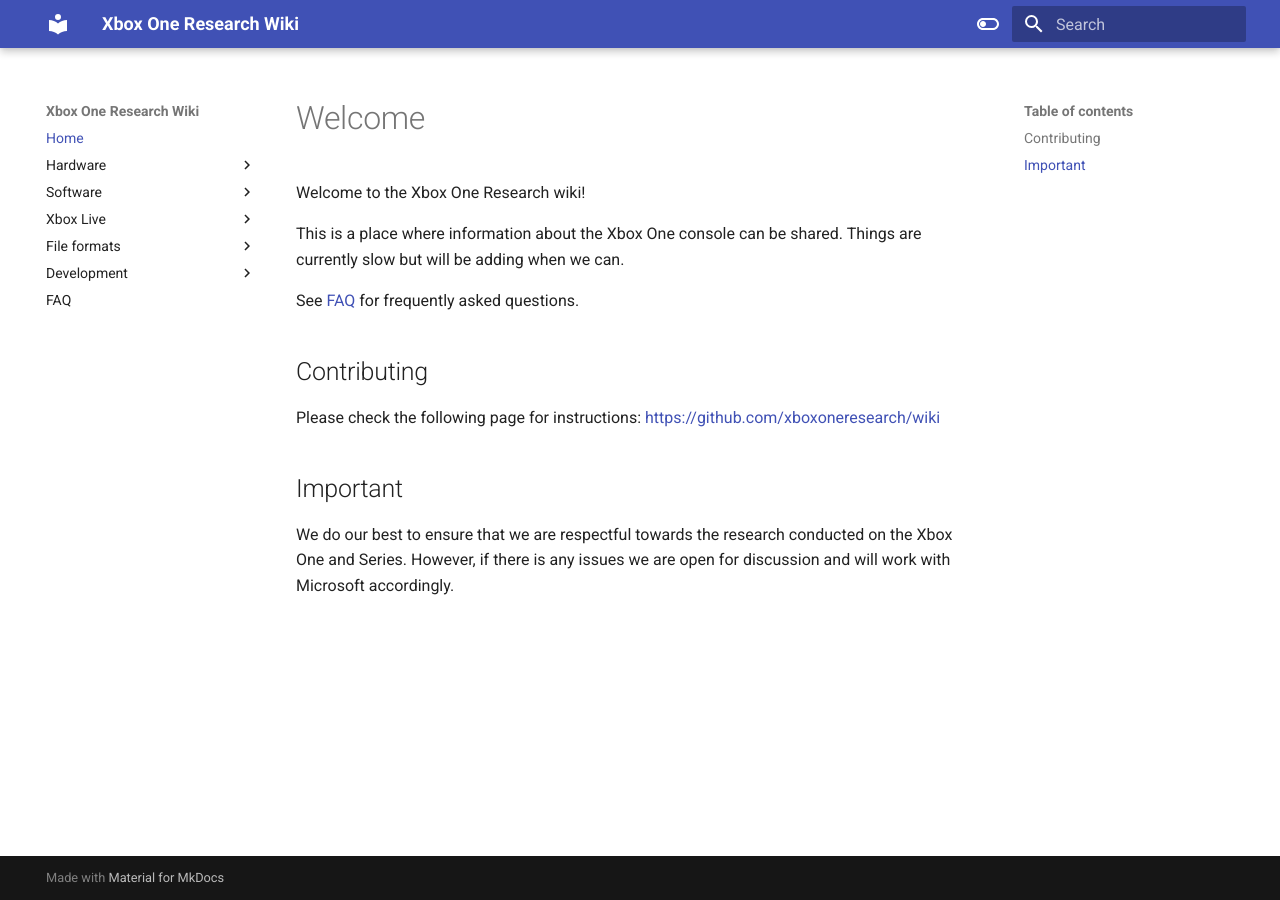
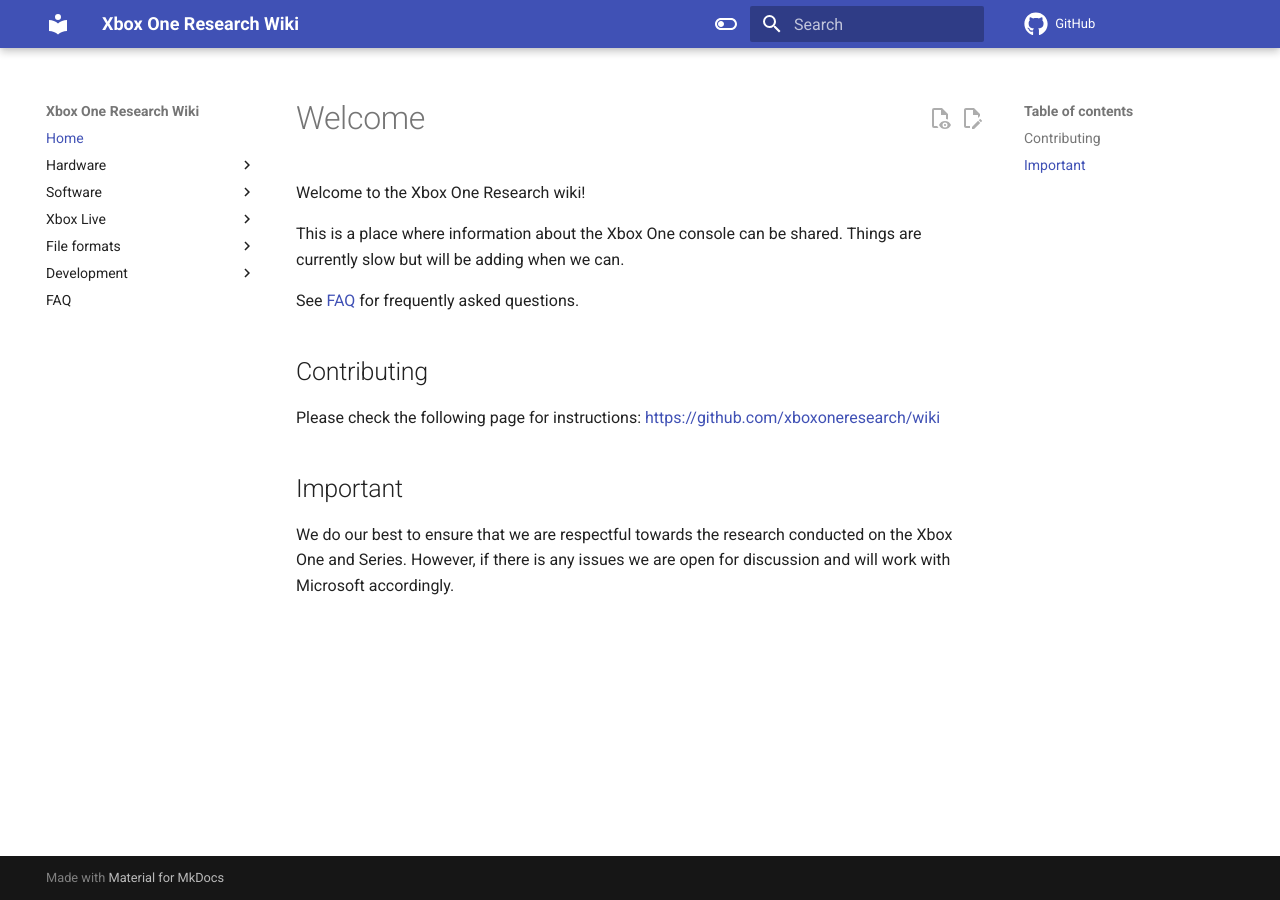
Before and after one commit to xboxoneresearch/wiki, an MkDocs documentation site: the page built from docs/index.md, in a window 1280 px wide. Built offline with MkDocs 1.6.1 and Material for MkDocs 9.7.7, drawn with Linux system fonts in a browser that asks for light colours; comment, search, counter and statistics services are not loaded.

Commit message:
meta: Show github repo link and edit/view actions on each wiki page

```diff
--- a/mkdocs.yml
+++ b/mkdocs.yml
@@ -1,8 +1,14 @@
 site_name: Xbox One Research Wiki
+repo_url: https://github.com/xboxoneresearch/wiki
 
 theme:
   name: material
   custom_dir: docs/overrides
+  icon:
+    repo: fontawesome/brands/github
+  features:
+    - content.action.view
+    - content.action.edit
   palette:
     - scheme: default
       toggle:
@@ -29,6 +35,7 @@
       nav_file: NAVIGATION.md
       tab_length: 2
   - git-authors:
+      enabled: !ENV [CI, false]
       show_email_address: false
       strict: false
   - git-revision-date-localized:
```
